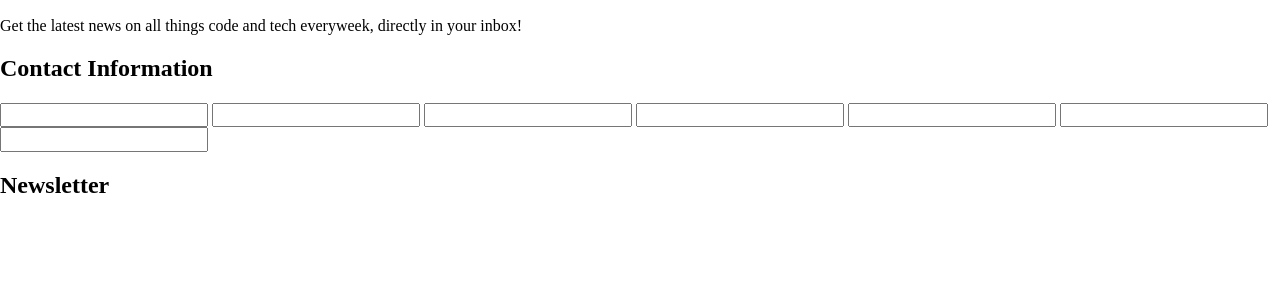
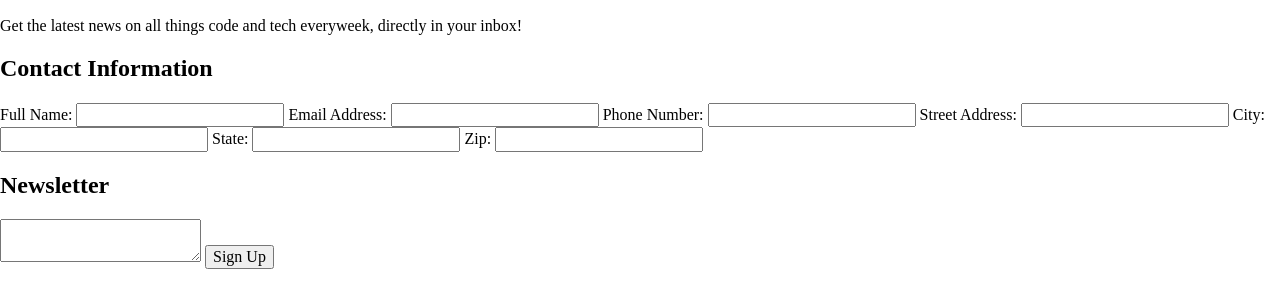
Before and after one commit to Anthony-cerda/Unit-3-Project, a plain HTML site: page index.html in a window 1280 px wide. Shown: the part 110-418 px from the top of the page. Drawn offline with Linux system fonts and the light colour scheme.

Commit message:
Update index.html
addedd labels

```diff
--- a/index.html
+++ b/index.html
@@ -25,14 +25,25 @@
 
             <h2>Contact Information</h2>
 
+                <label for="name">Full Name:</label>
                 <input type="text" id="name" name="user_name">
-                <input type="text" id="email" name="user_email">
+
+                <label for="email">Email Address:</label>
+                <input type="email" id="email" name="user_email">
+
+                <label for="phone">Phone Number:</label>
                 <input type="text" id="phone" name="user_phone">
+
+                <label for="street">Street Address:</label>
                 <input type="text" id="street" name="user_street">
+
+                <label for="city">City:</label>
                 <input type="text" id="city" name="user_city">
 
+                <label for="state">State:</label>
                 <input type="text" id="state" name="user_state">
 
+                <label for="zip">Zip:</label>
                 <input type="text" id="zip" name="user_zip">
 
         </div>
@@ -40,6 +51,10 @@
         <div>
 
             <h2>Newsletter</h2>
+
+            <textarea id="suggestions" name="user_suggestions"></textarea>
+
+            <button type="submit">Sign Up</button>
 
         </div>
 
```
